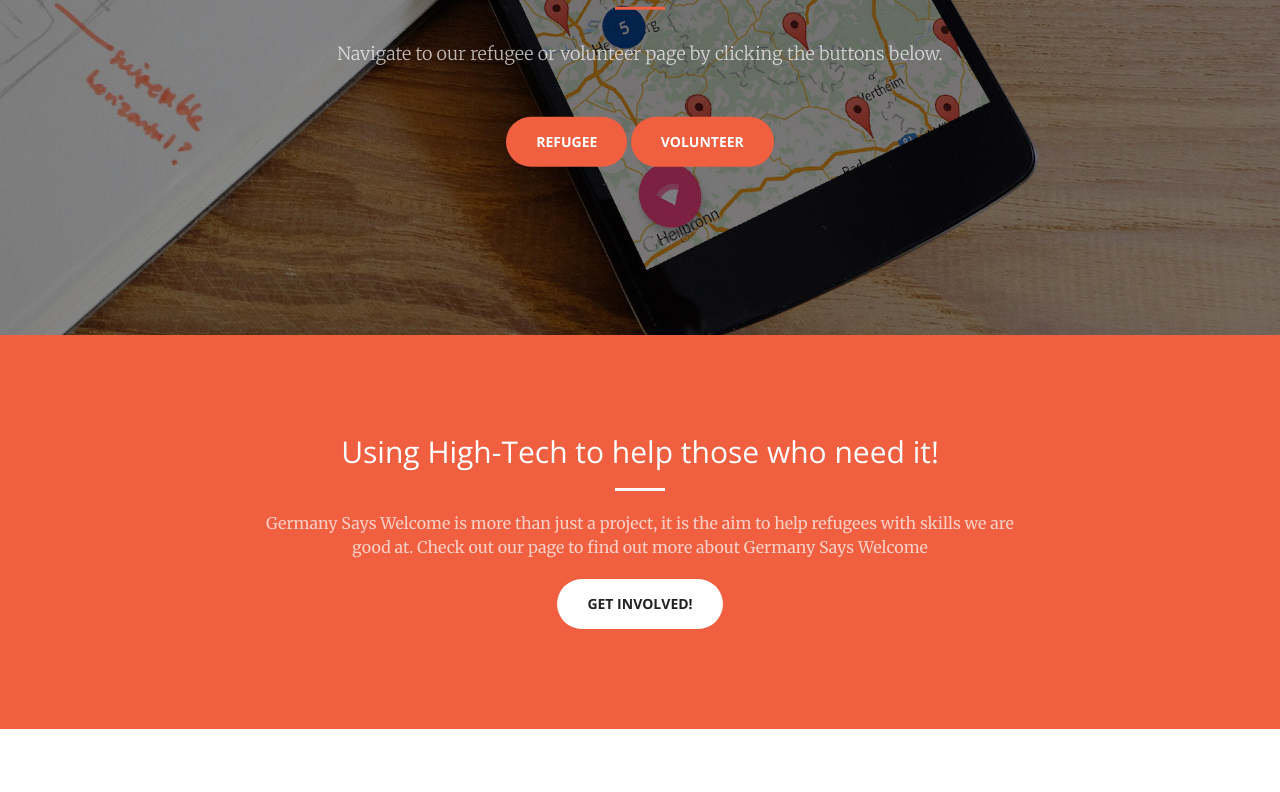
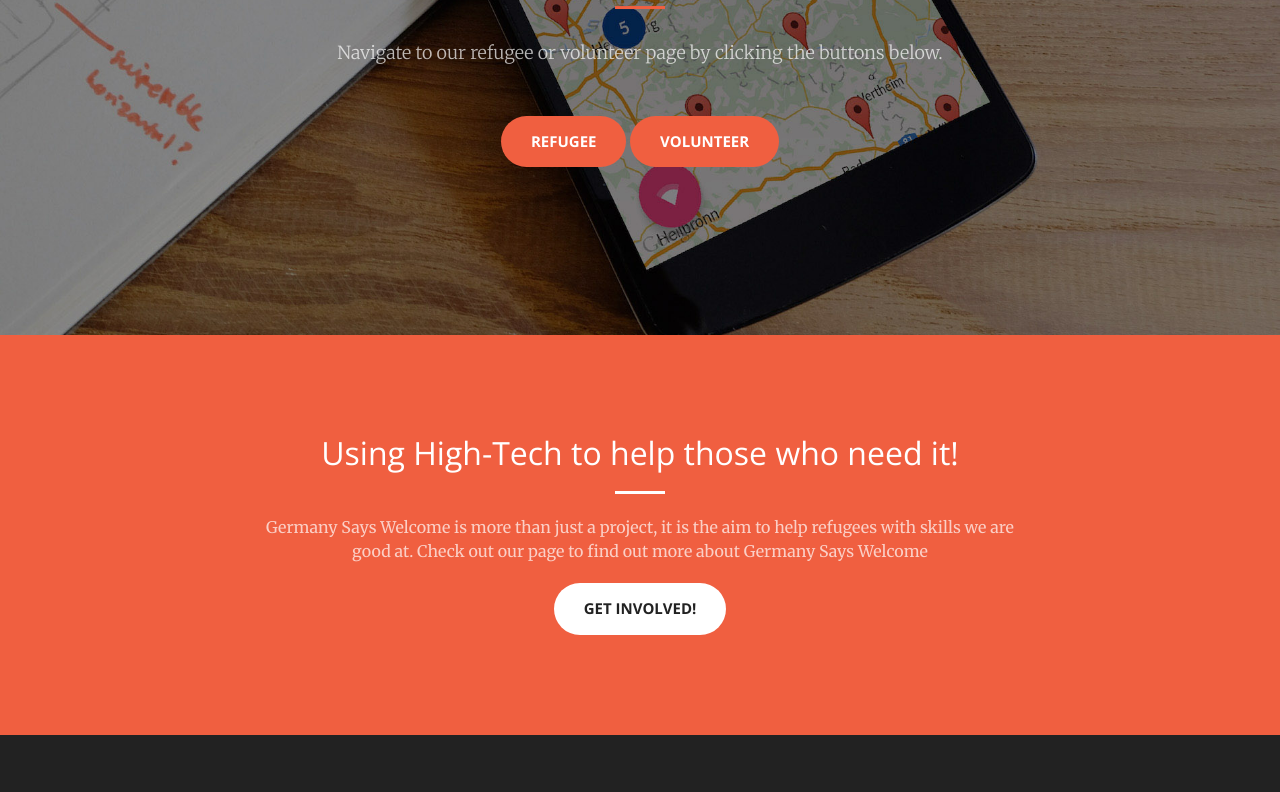
Before and after one commit to socialc0de/germany-says-welcome-website, a plain HTML site: page index.html in a window 1280 px wide. Shown: the part 465-1257 px from the top of the page. Drawn offline with nearby package versions, Linux system fonts and the light colour scheme.

Commit message:
indent improvement

```diff
--- a/index.html
+++ b/index.html
@@ -12,7 +12,7 @@
     <title>Germany Says Welcome</title>
 
     <!-- Bootstrap Core CSS -->
-    <link rel="stylesheet" href="css/bootstrap-3.3.2.min.css" type="text/css">
+    <link rel="stylesheet" href="css/bootstrap.min.css" type="text/css">
 
     <!-- Custom Fonts -->
     <link href='http://fonts.googleapis.com/css?family=Open+Sans:300italic,400italic,600italic,700italic,800italic,400,300,600,700,800' rel='stylesheet' type='text/css'>
```
Also changed, not shown: refugee.html (+1 -1 lines), js/refugee.js (indentation only), volunteer.html (indentation only).
